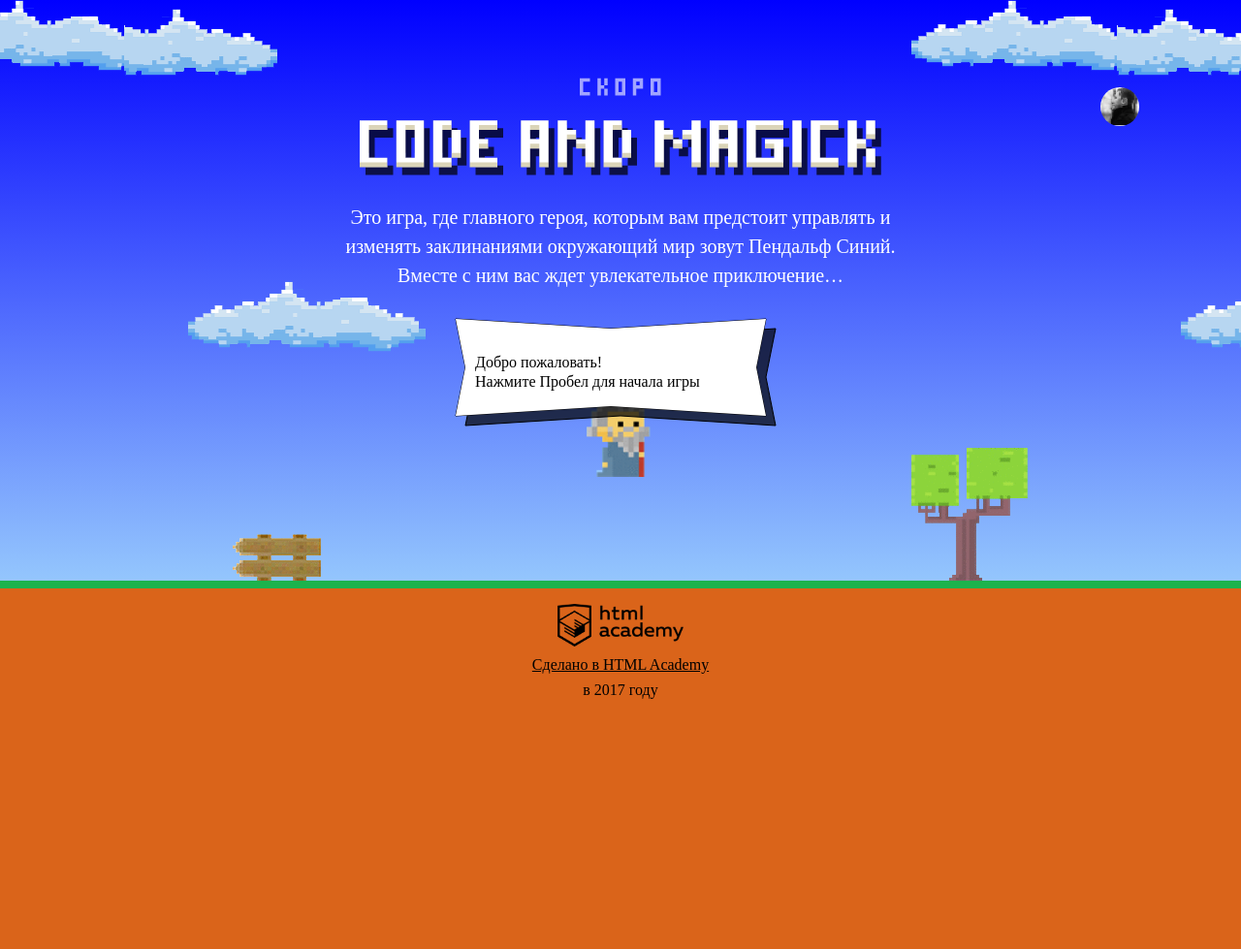
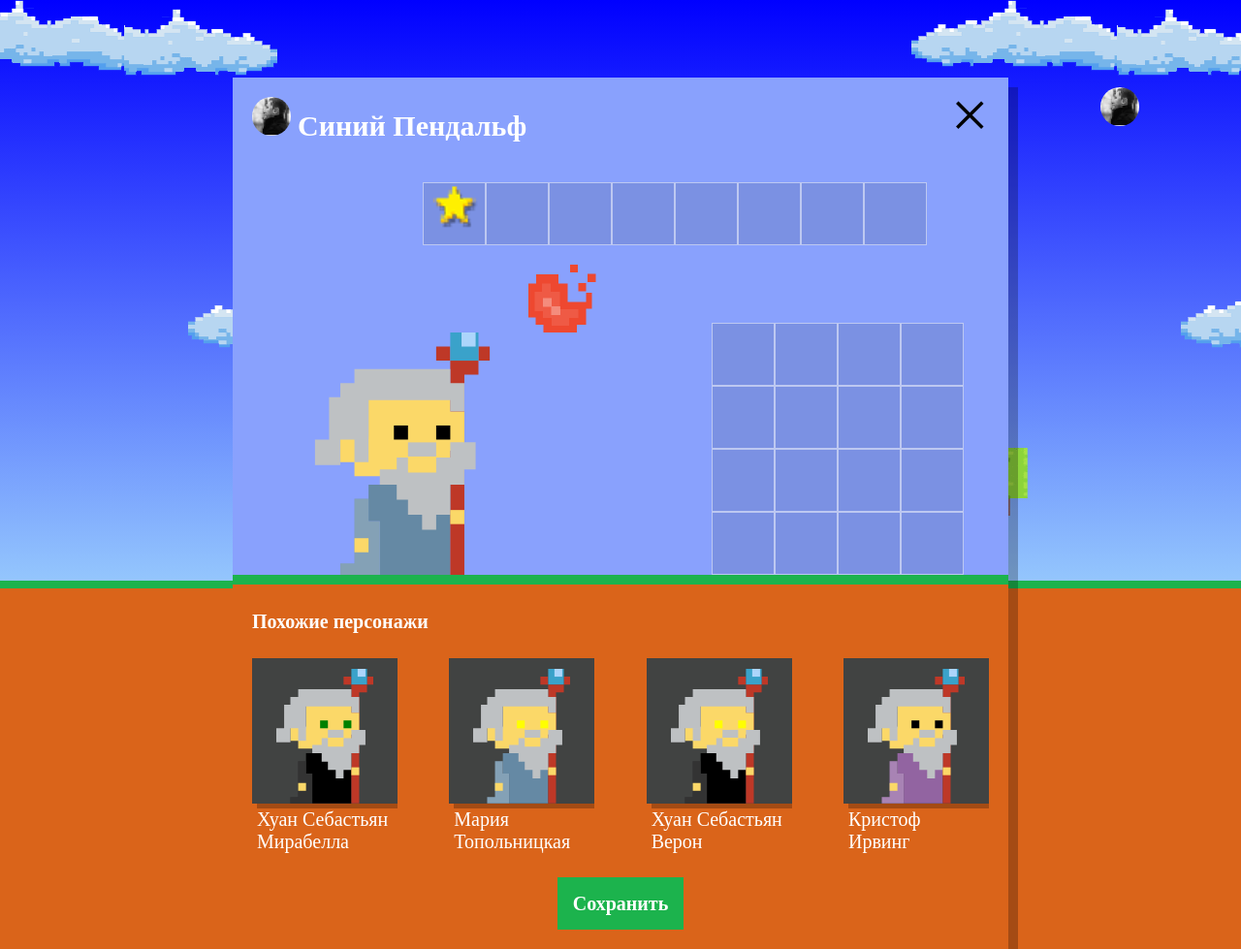
Before and after one commit to raros82/474089-code-and-magick-18, a website: page index.html in a window 1280 px wide. Shown: the whole page at 97% size. Before the commit the page ends 800 px from the top, so only its background shows below. Drawn offline with Linux system fonts and the light colour scheme; a web font is replaced by a local one.

Commit message:
Выполнил задание Учебный проект: нас орда

```diff
--- a/index.html
+++ b/index.html
@@ -199,6 +199,7 @@
   };
 </script>
 <script src="js/stat.js"></script>
+<script src="js/setup.js"></script>
 <script src="js/game.js"></script>
 
 </body>
--- /dev/null
+++ b/js/setup.js
@@ -0,0 +1,89 @@
+'use strict';
+
+var namesData = [
+  'Иван',
+  'Хуан Себастьян',
+  'Мария',
+  'Кристоф',
+  'Виктор',
+  'Юлия',
+  'Люпита',
+  'Вашингтон'
+];
+
+var surnamesData = [
+  'да Марья',
+  'Верон',
+  'Мирабелла',
+  'Вальц',
+  'Онопко',
+  'Топольницкая',
+  'Нионго',
+  'Ирвинг'
+];
+
+var coatColorData = [
+  'rgb(101, 137, 164)',
+  'rgb(241, 43, 107)',
+  'rgb(146, 100, 161)',
+  'rgb(56, 159, 117)',
+  'rgb(215, 210, 55)',
+  'rgb(0, 0, 0)'
+];
+
+var eyesColorData = [
+  'black',
+  'red',
+  'blue',
+  'yellow',
+  'green'
+];
+
+var SIMILAR_HEROES_QUANTITY = 4;
+
+var userDialog = document.querySelector('.setup');
+userDialog.classList.remove('hidden');
+
+var similarListElement = userDialog.querySelector('.setup-similar-list');
+var similarWizardTemplate = document.querySelector('#similar-wizard-template')
+  .content
+  .querySelector('.setup-similar-item');
+
+var getRandomIndexArray = function (arr) {
+  var randomIndexArray = Math.floor(Math.random() * arr.length);
+  return arr[randomIndexArray];
+};
+
+var getSimilarRandomHeroes = function (quantity, names, surnames, coats, eyes) {
+  var similarRandomHeroesArray = [];
+  for (var i = 0; i < quantity; i++) {
+    var similarRandomHero = {};
+    similarRandomHero['name'] = getRandomIndexArray(names) + ' ' + getRandomIndexArray(surnames);
+    similarRandomHero['coatColor'] = getRandomIndexArray(coats);
+    similarRandomHero['eyesColor'] = getRandomIndexArray(eyes);
+    similarRandomHeroesArray.push(similarRandomHero);
+  }
+  return similarRandomHeroesArray;
+};
+
+var heroes = getSimilarRandomHeroes(SIMILAR_HEROES_QUANTITY, namesData, surnamesData, coatColorData, eyesColorData);
+
+
+var renderWizard = function (wizard) {
+  var wizardElement = similarWizardTemplate.cloneNode(true);
+  wizardElement.querySelector('.setup-similar-label').textContent = wizard.name;
+  wizardElement.querySelector('.wizard-coat').style.fill = wizard.coatColor;
+  wizardElement.querySelector('.wizard-eyes').style.fill = wizard.eyesColor;
+  return wizardElement;
+};
+
+var pasteWizardsInMarkup = function (arr) {
+  var fragment = document.createDocumentFragment();
+  for (var i = 0; i < arr.length; i++) {
+    fragment.appendChild(renderWizard(arr[i]));
+  }
+  similarListElement.appendChild(fragment);
+};
+
+pasteWizardsInMarkup(heroes);
+userDialog.querySelector('.setup-similar').classList.remove('hidden');
```
